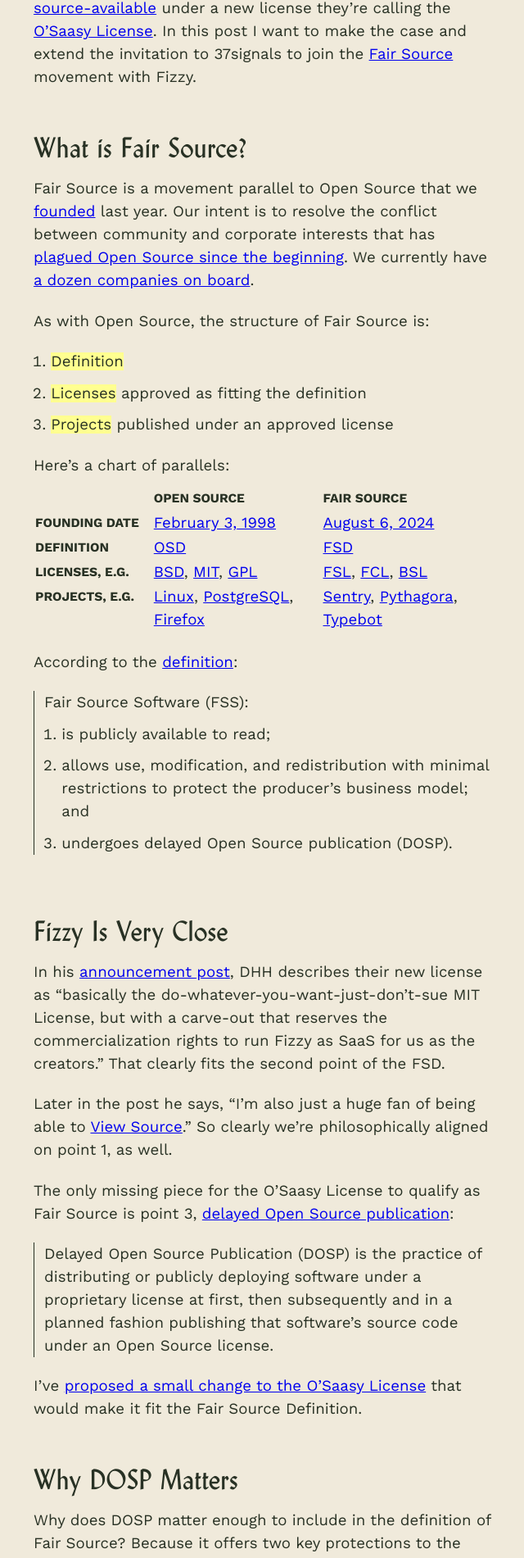
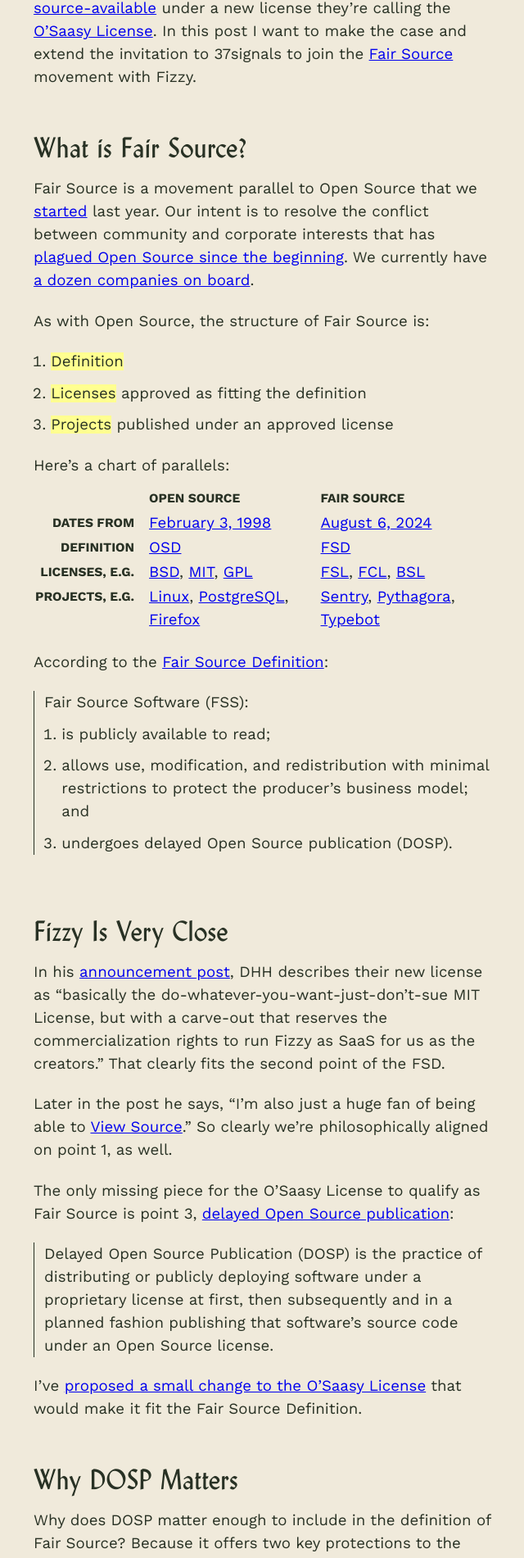
Before and after one commit to chadwhitacre/openpath, a Jekyll site: the page built from 2025/fizzy-should-be-fair-source/index.md, in a window 1280 px wide. Shown: the part 674-2575 px from the top of the page at 82% size, without its empty margins (319-959 px from the left). Built offline with Jekyll 4.4.1, drawn with Linux system fonts in a browser that asks for light colours; comment, search, counter and statistics services are not loaded; some of the changed text lies outside the part shown.

Commit message:
Preening

```diff
--- a/2025/fizzy-should-be-fair-source/index.md
+++ b/2025/fizzy-should-be-fair-source/index.md
@@ -13,7 +13,7 @@
 ## What is Fair Source?
 
 Fair Source is a movement parallel to Open Source that we
-[founded](https://blog.sentry.io/sentry-is-now-fair-source/) last year. Our
+[started](https://blog.sentry.io/sentry-is-now-fair-source/) last year. Our
 intent is to resolve the conflict between community and corporate interests
 that has [plagued Open Source since the
 beginning](/2024/the-historical-case-for-fair-source/). We currently have [a
@@ -29,12 +29,12 @@
 
 |  | Open Source | Fair Source |
 |:-------|:-------|:-------|
-| Founding Date | [February 3, 1998](https://opensource.com/article/18/2/coining-term-open-source-software) | [August 6, 2024](https://blog.sentry.io/sentry-is-now-fair-source/) |
+| Dates From | [February 3, 1998](https://opensource.com/article/18/2/coining-term-open-source-software) | [August 6, 2024](https://blog.sentry.io/sentry-is-now-fair-source/) |
 | Definition | [OSD](https://opensource.org/osd) | [FSD](https://fair.io/about/) |
 | Licenses, e.g. | [BSD](https://opensource.org/license/bsd-3-clause), [MIT](https://opensource.org/license/mit), [GPL](https://opensource.org/license/gpl-3-0) | [FSL](https://fsl.software/), [FCL](https://fcl.dev/), [BSL](https://mariadb.com/bsl-faq-mariadb/) |
 | Projects, e.g. | [Linux](https://github.com/torvalds/linux), [PostgreSQL](https://github.com/postgres/postgres), [Firefox](https://github.com/mozilla-firefox/firefox) | [Sentry](http://github.com/getsentry/sentry), [Pythagora](https://github.com/Pythagora-io/gpt-pilot), [Typebot](https://github.com/baptisteArno/typebot.io) |
 
-According to the [definition](https://fair.io/about/):
+According to the [Fair Source Definition](https://fair.io/about/):
 
 > Fair Source Software (FSS):
 >
--- a/assets/style.scss
+++ b/assets/style.scss
@@ -197,6 +197,9 @@
     font-weight: bold;
     white-space: nowrap;
     padding-right: 12pt;
+  }
+  td:first-child  {
+    text-align: right ! important;
   }
 }
 
```
Also changed, not shown: other parts of 2025/fizzy-should-be-fair-source/index.md (+3 -3 lines).
